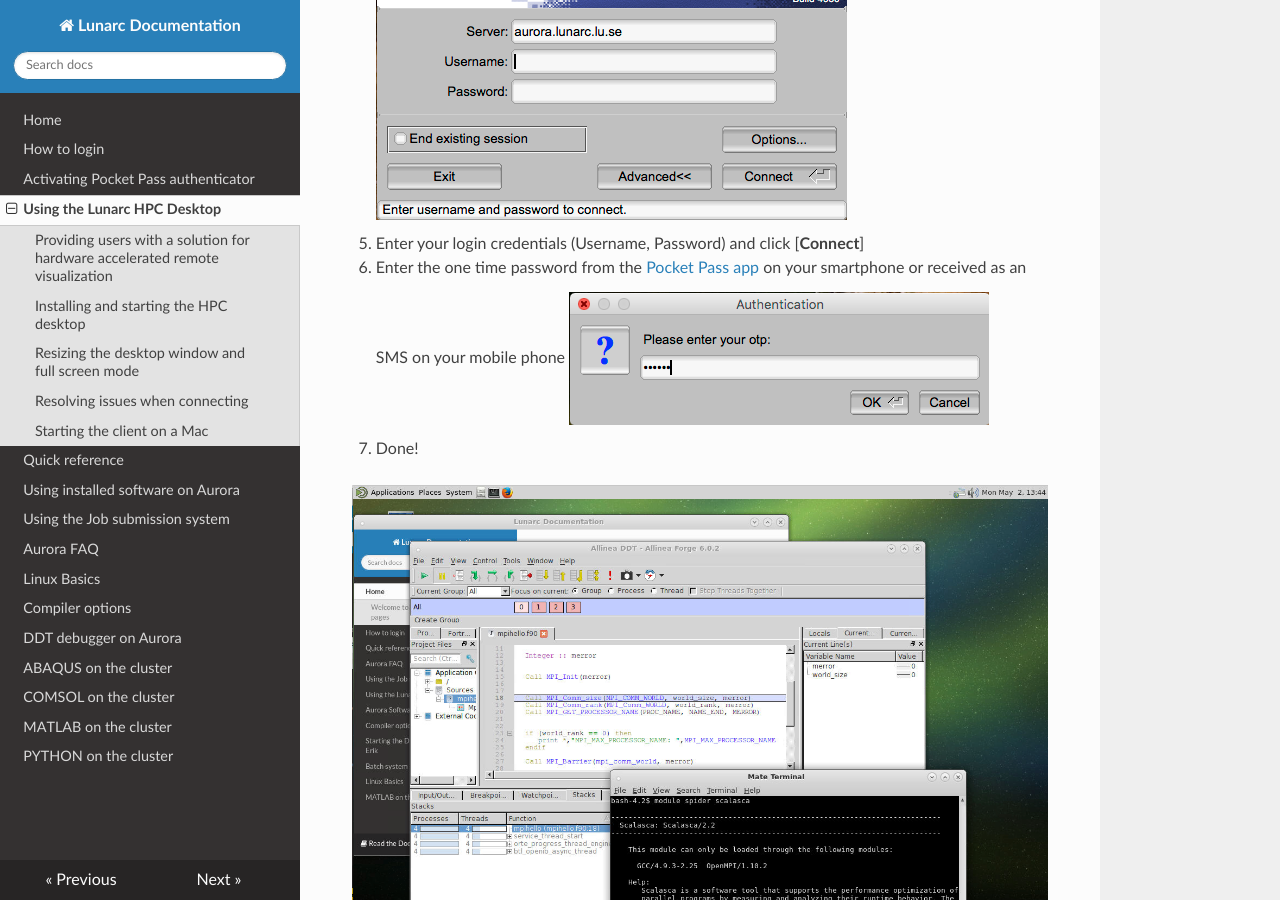
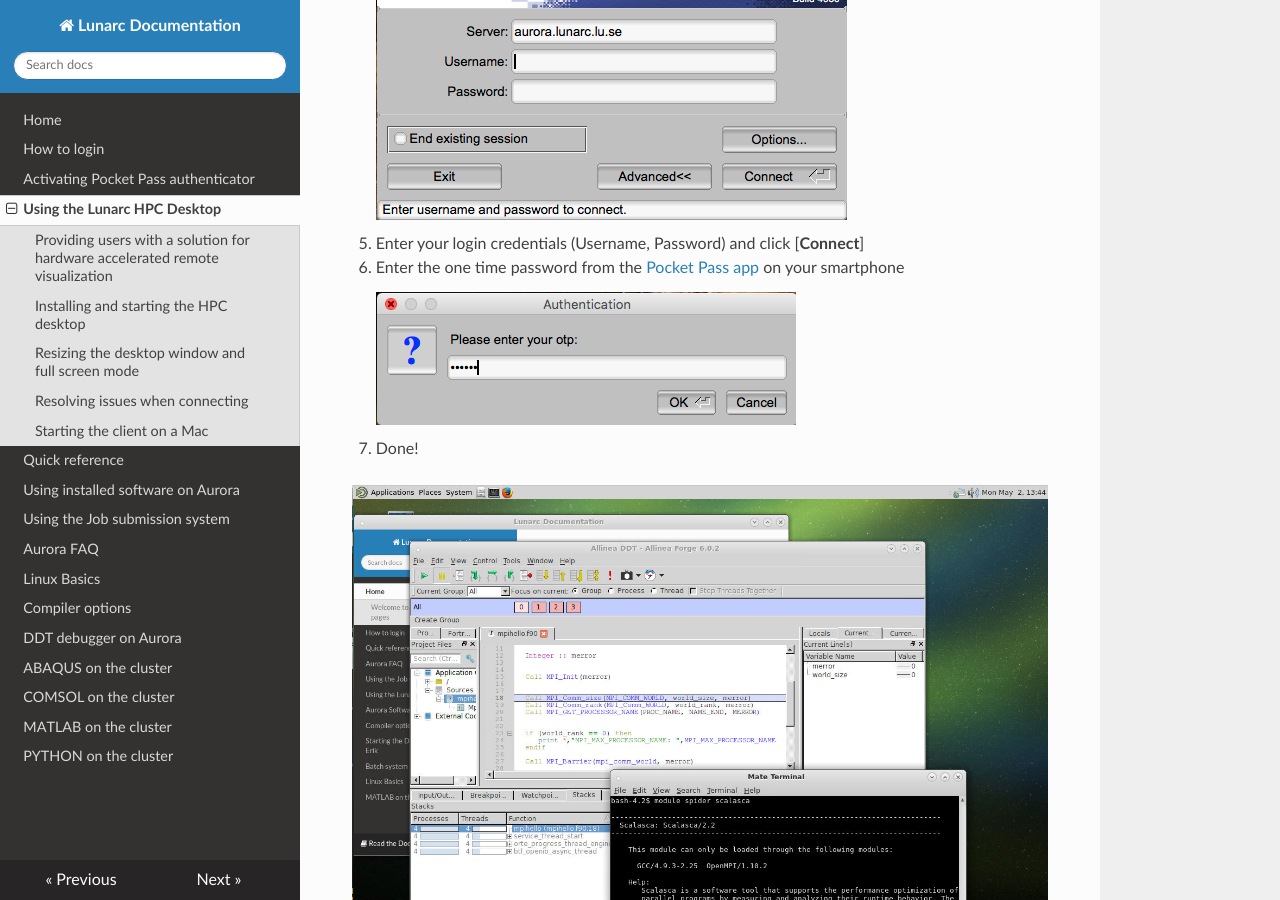
Before and after one commit to lunarc/lunarc_docs, an MkDocs documentation site: the page built from docs/using_hpc_desktop.md, in a window 1280 px wide and 900 px high, scrolled down 908 px. Built offline with MkDocs 1.6.1, drawn with Linux system fonts in a browser that asks for light colours; nearby versions of some CDN libraries; old or Windows-style settings are respelled for this version of MkDocs.

Commit message:
Update of desktop guide for SMS discontinuation

```diff
--- a/docs/using_hpc_desktop.md
+++ b/docs/using_hpc_desktop.md
@@ -31,7 +31,7 @@
  1. Launch the client
  1. Enter **aurora.lunarc.lu.se** in the server field ![login window](images/desktopLogin.png "Desktop login window")
  1. Enter your login credentials (Username, Password) and click [**Connect**]
- 1. Enter the one time password from the [Pocket Pass app]((http://lunarc-documentation.readthedocs.io/en/latest/authenticator_howto/)) on your smartphone or received as an SMS on your mobile phone ![otp input screen](images/desktopOTP.png "OTP input screen")
+ 1. Enter the one time password from the [Pocket Pass app]((http://lunarc-documentation.readthedocs.io/en/latest/authenticator_howto/)) on your smartphone ![otp input screen](images/desktopOTP.png "OTP input screen")
  1. Done!
 
  ![sample screen](images/desktopSampleScreen.png "Desktop sample screen")
```
